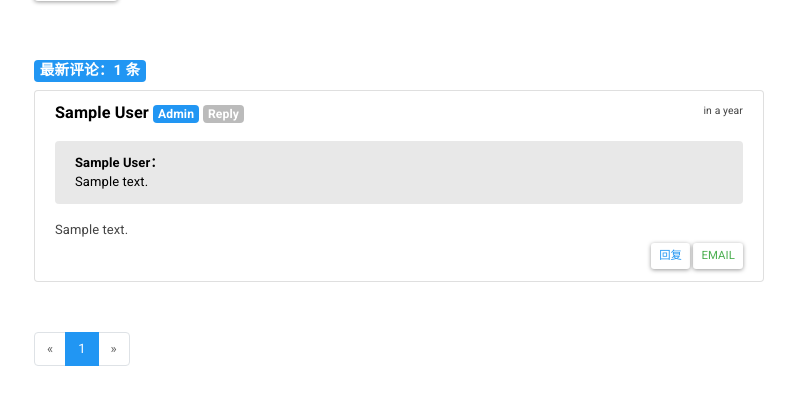
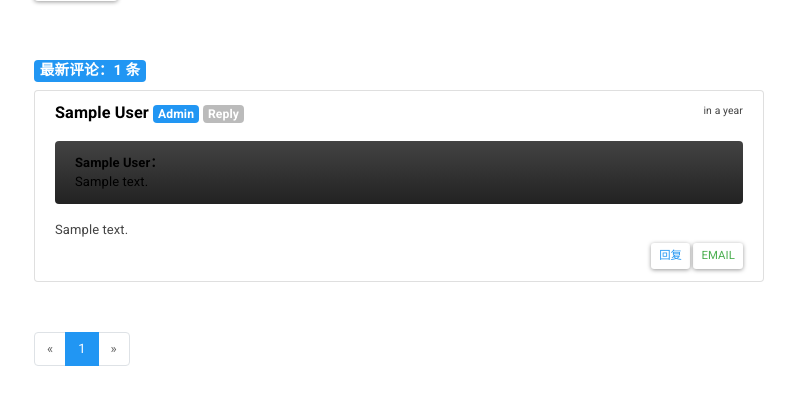
Before and after one commit to Kingoldman/hehe-why-flask-blog, a Flask app: page /post/1 in a window 1280 px wide. Shown: the part 1216-1619 px from the top of the page, without its empty margins (51-846 px from the left). Run offline with Flask 2, Linux system fonts and the light colour scheme; tables that the repository leaves empty hold one stand-in row (values such as "Sample post"); some libraries are stand-ins or nearby versions.

Commit message:
Add files via upload

```diff
--- a/whytryblog/static/css/style.css
+++ b/whytryblog/static/css/style.css
@@ -67,7 +67,8 @@
 }
 .alert-dark{
 	color:#000000;
-	background:#bbbbbb55;
+	background-color:#d7d8d8;
+  border-color:#c7c8c8;
 }
 strong{
 	color:#000000;
```
